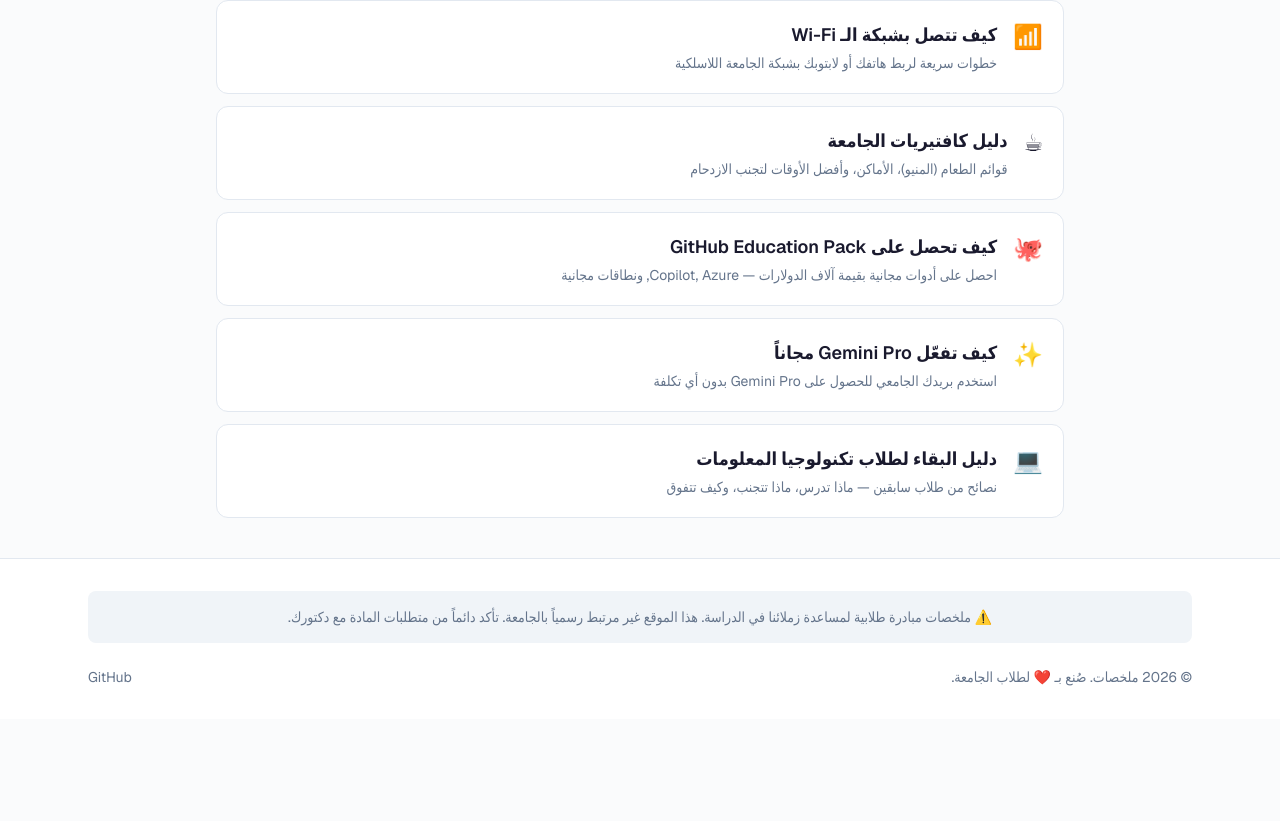
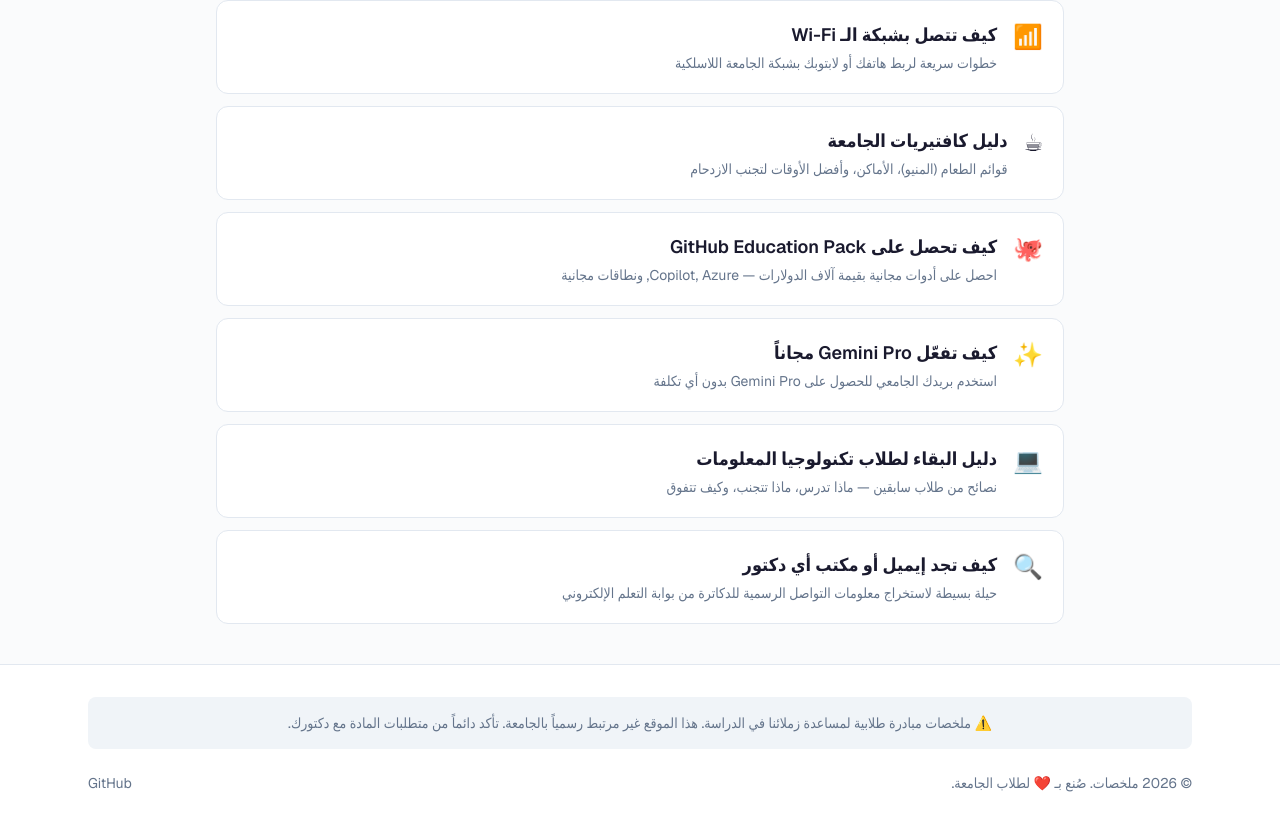
Before and after one commit to mohammadamour/university-resource-hub, a Next.js app: page /guides in a window 1280 px wide. Shown: the part 417-1238 px from the top of the page. Before the commit the page ends 1136 px from the top, so only its background shows below. Built offline with nearby package versions, Linux system fonts and the light colour scheme; no server answers.

Commit message:
added how to find professors email section in the advice page

```diff
--- a/src/app/guides/[slug]/page.tsx
+++ b/src/app/guides/[slug]/page.tsx
@@ -137,6 +137,22 @@
       },
     ],
   },
+  "contact-professors": {
+    title: "كيف تجد إيميل أو مكتب أي دكتور",
+    emoji: "🔍",
+    sections: [
+      {
+        heading: "حيلة بسيطة من بوابة التعلم الإلكتروني",
+        content:
+          "هل تحتاج إلى التواصل مع دكتور المادة ولكنك لا تعرف بريده الإلكتروني أو رقم مكتبه؟ لا داعي لسؤال المجموعات وانتظار الرد. الحل موجود في نظام Moodle (التعلم الإلكتروني) نفسه!",
+      },
+      {
+        heading: "الخطوات:",
+        content:
+          "1. سجل الدخول إلى بوابة التعلم الإلكتروني (E-Learning) للجامعة.\n2. ادخل إلى المادة التي يدرسها الدكتور.\n3. من القائمة، ابحث عن تبويب 'المشاركون' (Participants).\n4. ستجد قائمة بجميع الطلاب والدكاترة المسجلين في المادة. يمكنك استخدام الفلتر لتحديد 'Teacher' (معلم).\n5. اضغط على اسم الدكتور، وسيظهر لك ملفه الشخصي الذي يحتوي غالباً على بريده الإلكتروني الرسمي وموقعه.",
+      },
+    ],
+  },
 };
 
 export async function generateMetadata({
--- a/src/app/guides/page.tsx
+++ b/src/app/guides/page.tsx
@@ -70,6 +70,12 @@
     description: "نصائح من طلاب سابقين — ماذا تدرس، ماذا تتجنب، وكيف تتفوق",
     emoji: "💻",
   },
+  {
+    slug: "contact-professors",
+    title: "كيف تجد إيميل أو مكتب أي دكتور",
+    description: "حيلة بسيطة لاستخراج معلومات التواصل الرسمية للدكاترة من بوابة التعلم الإلكتروني",
+    emoji: "🔍",
+  },
 ];
 
 export default function GuidesPage() {
```
Also changed, not shown: 1 other file (tests, documents, lock files or other folders).
